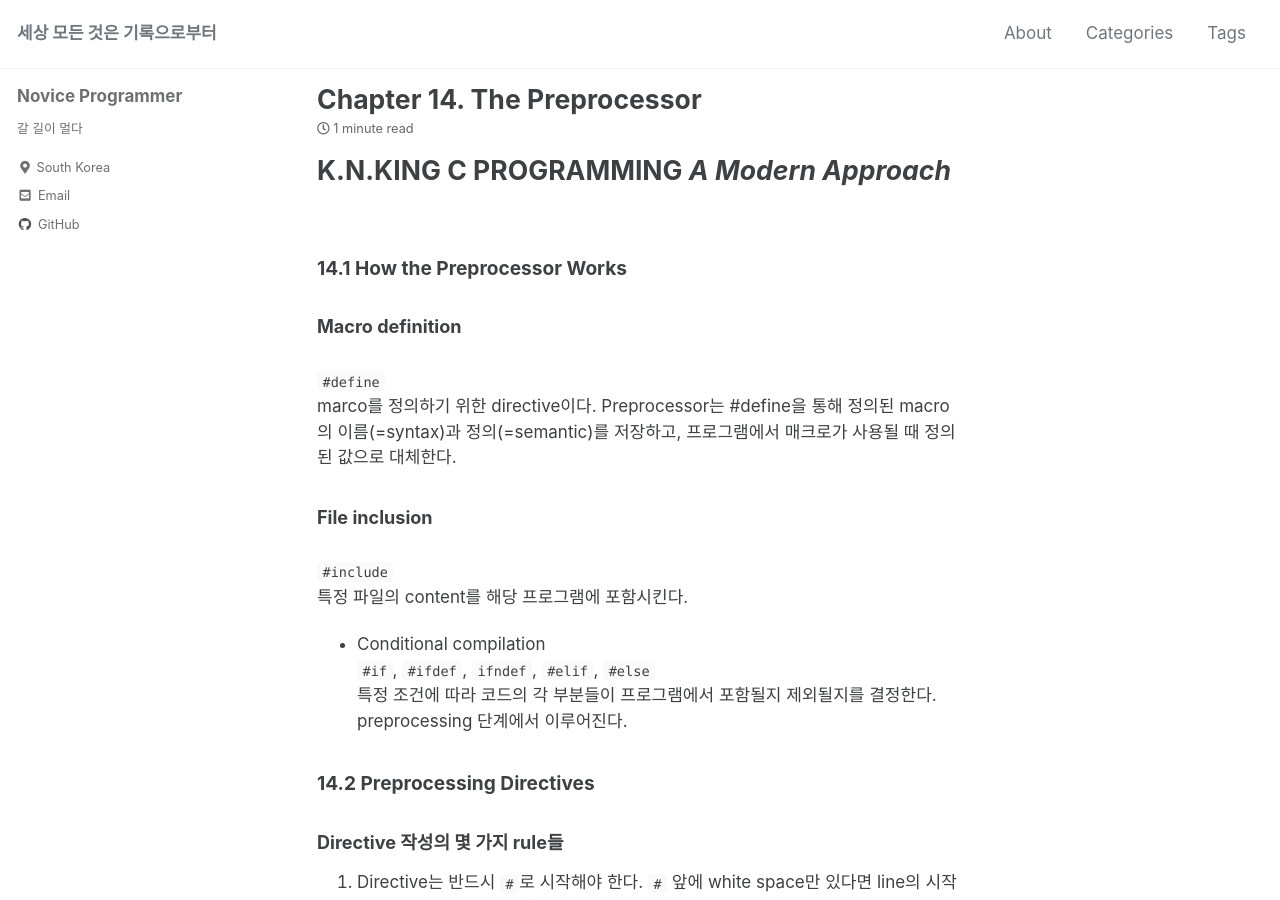
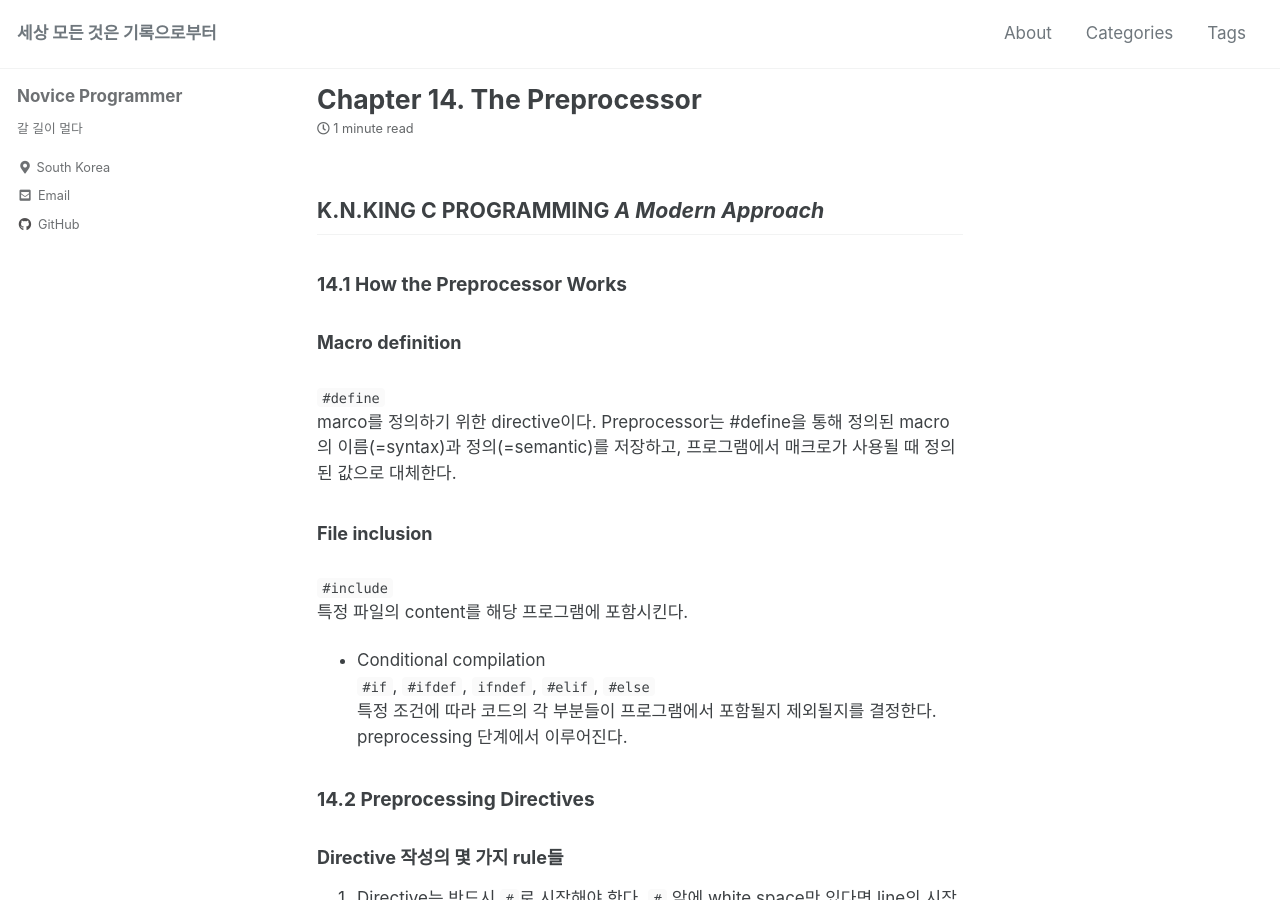
Before and after one commit to JuTaK97/JuTaK97.github.io, a Jekyll site: the page built from _posts/2022-03-10-C-14.md, in a window 1280 px wide and 900 px high. Built offline with Jekyll 4.4.1, drawn with Linux system fonts in a browser that asks for light colours; cached includes are drawn as plain includes.

Commit message:
Update 2022-03-10-C-14.md

````diff
--- a/_posts/2022-03-10-C-14.md
+++ b/_posts/2022-03-10-C-14.md
@@ -6,7 +6,7 @@ tags :
   - C
 last_modified_at: 2020-03-10T12:33:00-05:00
 ---
-# K.N.KING **C PROGRAMMING** *A Modern Approach*
+## K.N.KING C PROGRAMMING *A Modern Approach*
 ### 14.1 How the Preprocessor Works
 #### Macro definition<br />
 ```#define``` <br />
````
